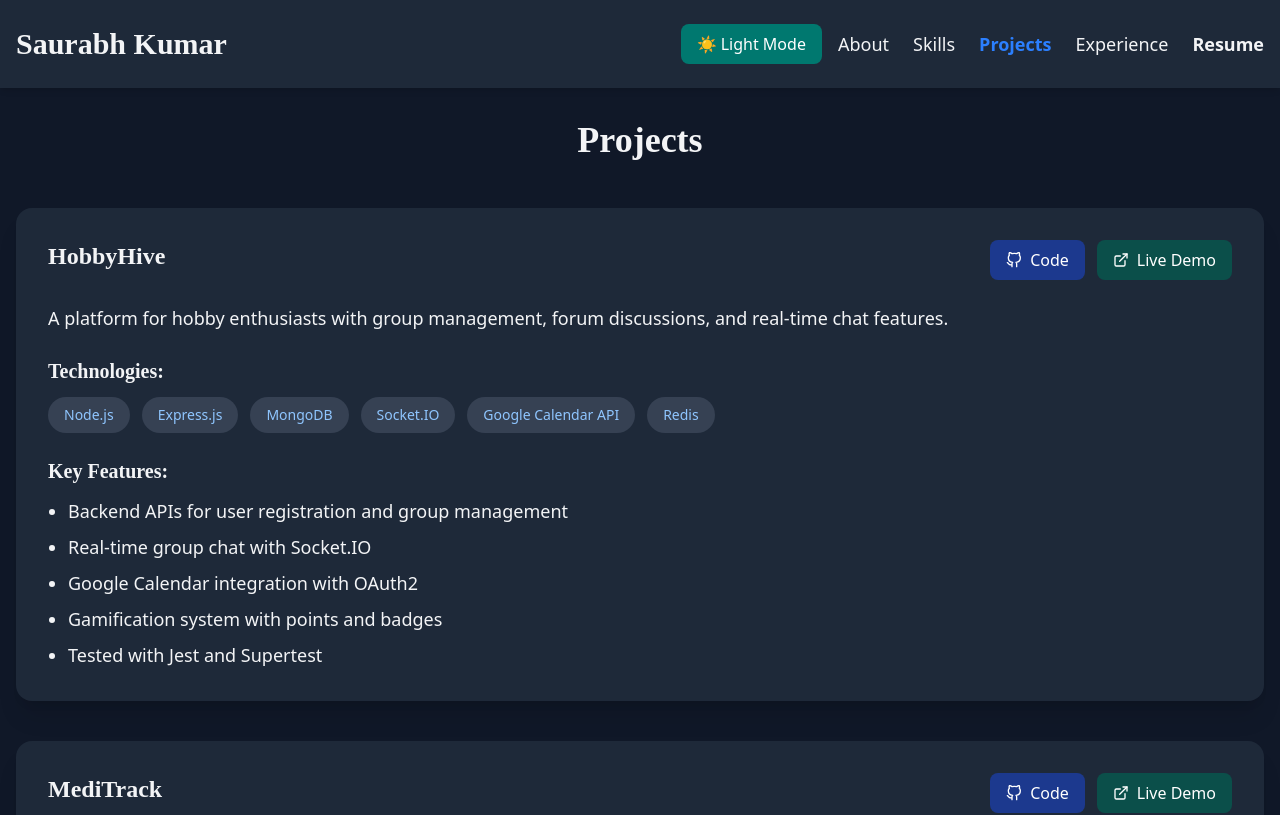
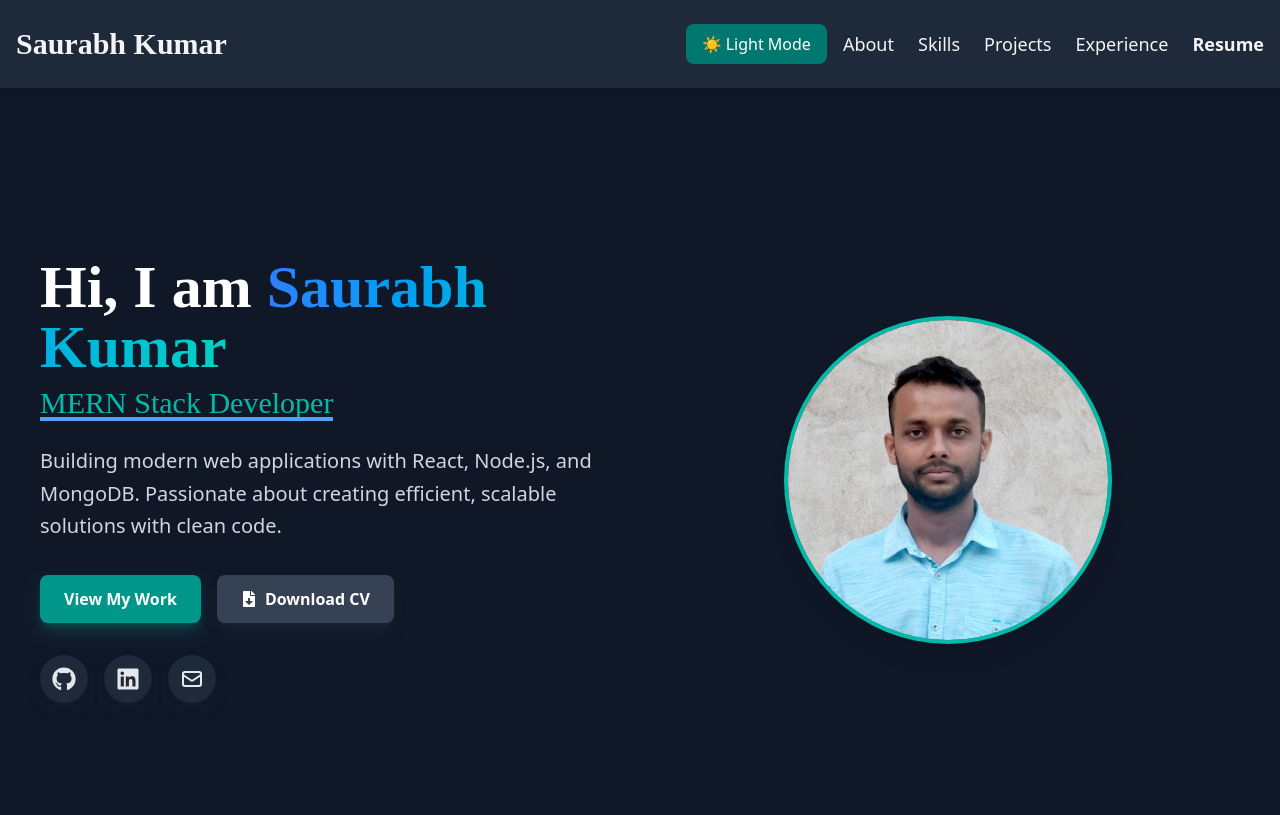
Before and after one commit to ksaurabh252/saurabhKumar_Portfolio, a React (Vite) app: page / in a window 1280 px wide. Shown: the top 815 px of the page. Built offline with nearby package versions, Linux system fonts and the light colour scheme.

Commit message:
feat: Update App component routing and navigation
Add Home and Contact sections, refactor navigation tabs and default route

```diff
--- a/src/App.jsx
+++ b/src/App.jsx
@@ -1,12 +1,13 @@
-/* eslint-disable no-unused-vars */
 import React, { useState, useEffect } from 'react';
 import { AnimatePresence, motion } from 'framer-motion';
 import Navbar from './components/Navbar';
-import AboutSection from './components/AboutSection';
+import About from './components/AboutSection';
 import SkillsSection from './components/SkillsSection';
 import ProjectsSection from './components/ProjectsSection';
 import ExperienceSection from './components/ExperienceSection';
 import Footer from './components/Footer';
+import Home from './components/Home';
+import ContactSection from './components/ContactSection';
 
 const tabVariants = {
   hidden: { opacity: 0, y: 20 },
@@ -16,7 +17,7 @@ const tabVariants = {
 
 const App = () => {
   const [darkMode, setDarkMode] = useState(true);
-  const [activeTab, setActiveTab] = useState('projects');
+  const [activeTab, setActiveTab] = useState('home');
   const [isMounted, setIsMounted] = useState(false);
 
   useEffect(() => {
@@ -25,7 +26,8 @@ const App = () => {
   }, [darkMode]);
 
   return (
-    <div className={`min-h-screen transition-colors duration-300 ${darkMode ? 'dark bg-gray-900 text-gray-100' : 'bg-gray-50 text-gray-900'}`}>
+    <div className={`min-h-screen transition-colors duration-300 ${darkMode ? 'dark bg-gray-900 text-gray-100' : 'bg-gray-50 text-gray-900'
+      }`}>
       <Navbar
         darkMode={darkMode}
         setDarkMode={setDarkMode}
@@ -41,10 +43,12 @@ const App = () => {
             animate="visible"
             exit="exit"
           >
-            {activeTab === 'about' && <AboutSection darkMode={darkMode} />}
+            {activeTab === 'home' && <Home darkMode={darkMode} />}
+            {activeTab === 'about' && <About darkMode={darkMode} />}
             {activeTab === 'skills' && <SkillsSection darkMode={darkMode} />}
             {activeTab === 'projects' && <ProjectsSection darkMode={darkMode} />}
             {activeTab === 'experience' && <ExperienceSection darkMode={darkMode} />}
+            {activeTab === 'contact' && <ContactSection darkMode={darkMode} />}
           </motion.div>
         </AnimatePresence>
       </main>
```
